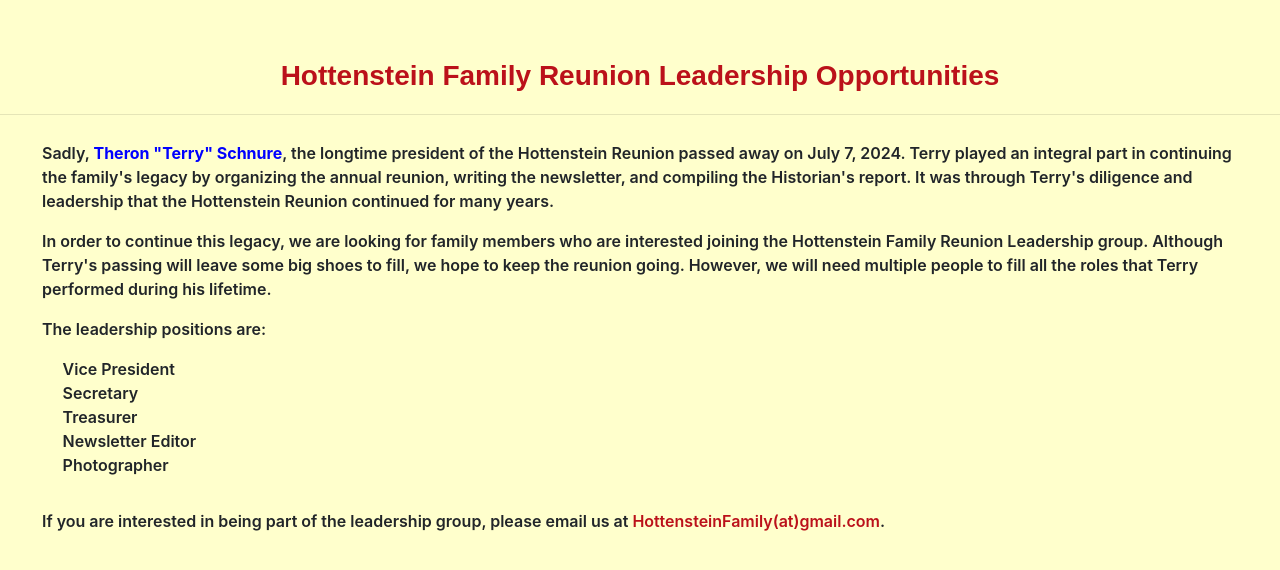
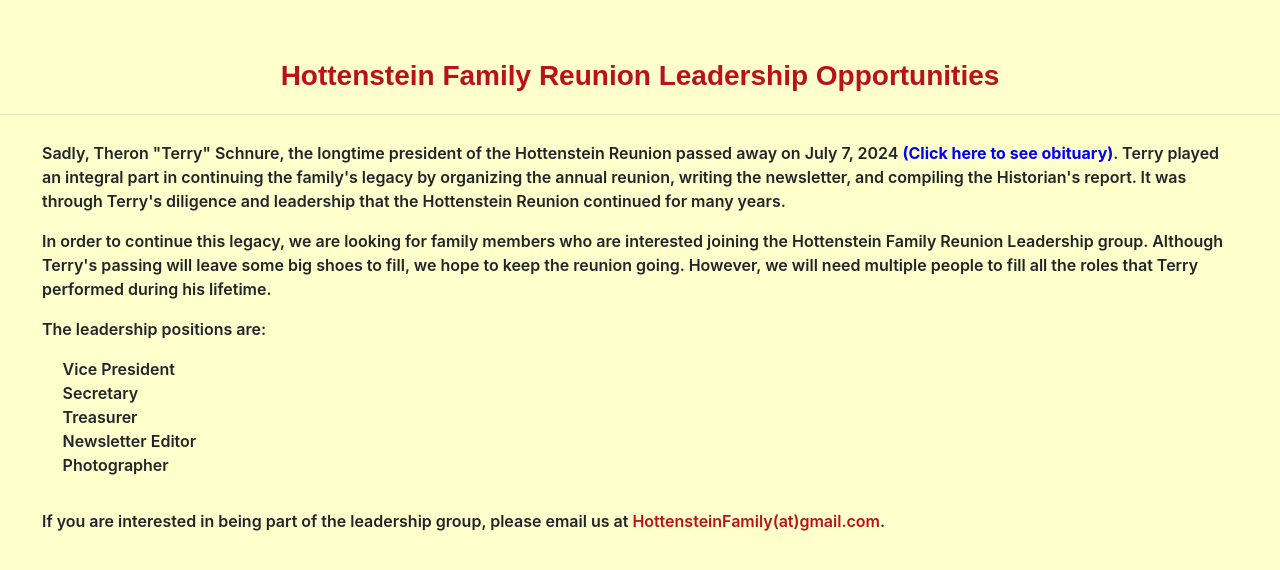
Before and after one commit to wspagnola/Hottenstein, a plain HTML site: page leadership.html in a window 1280 px wide. Shown: the part 204-774 px from the top of the page. Drawn offline with nearby package versions, Linux system fonts and the light colour scheme.

Commit message:
Add separate sentence for obituary link.

```diff
--- a/leadership.html
+++ b/leadership.html
@@ -110,7 +110,8 @@
             <hr>
             <div class = "reunion" id = "leadership" style="padding: 10px;">
               <p>
-                Sadly, <a href = "https://www.courant.com/obituaries/theron-arthur-schnure/">Theron "Terry" Schnure</a>, the longtime president of the Hottenstein Reunion passed away on July 7, 2024.
+                Sadly, Theron "Terry" Schnure, the longtime president of the Hottenstein Reunion passed away on July 7, 2024
+                <a href = "https://www.courant.com/obituaries/theron-arthur-schnure/">(Click here to see obituary)</a>.
                 Terry played an integral part in continuing the family's legacy by organizing the annual reunion, writing the newsletter, and compiling the Historian's report.
                 It was through Terry's diligence and leadership that the Hottenstein Reunion continued for many years.
               </p>
```
